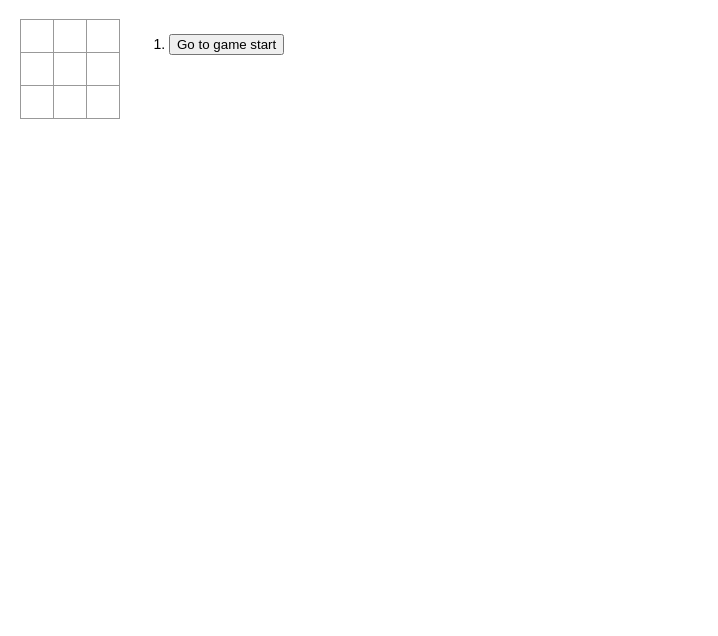
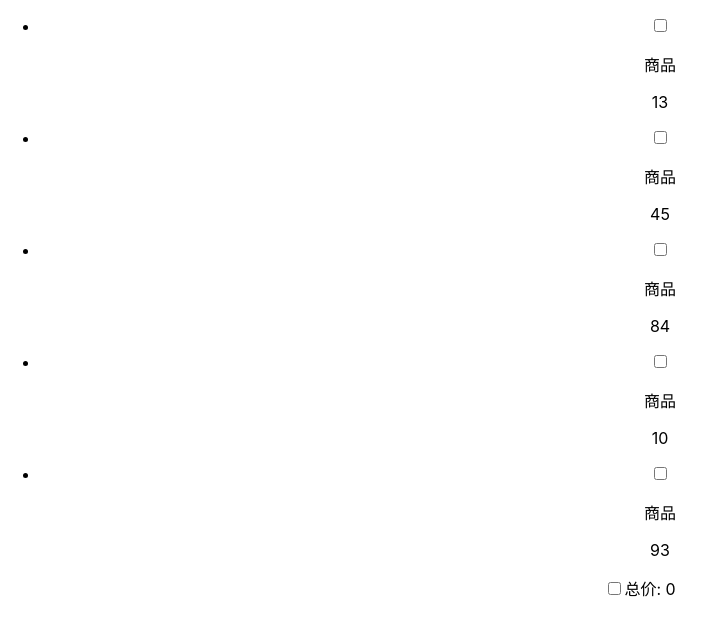
Before and after one commit to chen-huai-jian/chj_fullstack, a React (Create React App) app: page /#/ in a window 1280 px wide. Shown: the top 636 px of the page, without its empty margins (0-718 px from the left). Built offline with nearby package versions, Linux system fonts and the light colour scheme.

Commit message:
Add files via upload

```diff
--- a/src/App.js
+++ b/src/App.js
@@ -1,23 +1,12 @@
 import logo from './logo.svg';
 import './App.css';
+import Cart from './cart';
+
 
 function App() {
   return (
     <div className="App">
-      <header className="App-header">
-        <img src={logo} className="App-logo" alt="logo" />
-        <p>
-          Edit <code>src/App.js</code> and save to reload.
-        </p>
-        <a
-          className="App-link"
-          href="https://reactjs.org"
-          target="_blank"
-          rel="noopener noreferrer"
-        >
-          Learn React
-        </a>
-      </header>
+      <Cart />
     </div>
   );
 }
--- /dev/null
+++ b/src/cart/CartItem.js
@@ -0,0 +1,28 @@
+import React from 'react';
+
+const isEqual = (preProps, nextProps) => preProps.checked == nextProps.checked
+
+const CartItem = React.memo((props) => {
+  const { item, checked, onCheckedChangeRef } = props
+  console.log(onCheckedChangeRef);
+  const { id, name, price } = item;
+  const onWrapCheckedChange = (e, item) => {
+    onCheckedChangeRef.current(item, e.target.checked);
+  }
+
+  return (
+    <li key={id}>
+      <input type="checkbox" checked={checked}
+        onChange={e => onWrapCheckedChange(e, item)}
+      />
+      <p>
+      {name}
+      </p>
+      <p>
+       {price}
+      </p>
+    </li>
+  )
+}, isEqual)
+
+export default CartItem
--- /dev/null
+++ b/src/cart/data.js
@@ -0,0 +1,11 @@
+// 形成一个数组 ？ for js
+const cartData = Array(5)
+    .fill(undefined)
+    .map((e,index)=>(
+        {
+            id:index,
+            name:`商品`,
+            price:Math.round(Math.random()*100)
+        }
+    ))
+export default cartData
--- /dev/null
+++ b/src/cart/index.js
@@ -0,0 +1,66 @@
+import React, { useState, useEffect, useRef } from 'react';
+// react DOM 少  ref
+// 引入的过程中是会执行的
+import cartData from './data';
+import CartItem from './CartItem';
+
+const Cart = () => {
+  // 信真理
+  const [checkedMap, setCheckedMap] = useState({});
+  const onCheckedChangeRef = useRef(null);
+  // 创造了node 的ref
+  console.log(checkedMap, '++++++++');
+  const sumPrice = () => {
+    // useState
+    // 需求 选中的话才算总价，
+    // 切换选中的时候， 可以重新计算
+    // 选中， state
+    let sum = 0;
+    for (const item of cartData) {
+      if (checkedMap[item.id]) {
+        sum += item.price;
+      }
+    }
+    return sum;
+  };
+  const onCheckedAll = e => {
+    const { checked } = e.target;
+    const newCheckedMap = {};
+    cartData.map(item => {
+      newCheckedMap[item.id] = checked;
+    });
+    setCheckedMap(newCheckedMap);
+  };
+  useEffect(() => {
+    onCheckedChangeRef.current = onCheckedChange;
+  });
+
+  const onCheckedChange = (cartItem, checked) => {
+    console.log(cartItem, checked);
+    const { id } = cartItem;
+    const newCheckedMap = { ...checkedMap, [id]: checked };
+    setCheckedMap(newCheckedMap);
+  };
+  return (
+    <div>
+      <ul>
+        {cartData.map(item => {
+          const checked = checkedMap[item.id] || false;
+          return (
+            <CartItem
+              item={item}
+              checked={checked}
+              onCheckedChangeRef={onCheckedChangeRef}
+              key={item.id}
+            />
+          );
+        })}
+      </ul>
+      <p>
+        <input type="checkBox" name="" onChange={onCheckedAll} />
+        总价: {sumPrice()}
+      </p>
+    </div>
+  );
+};
+export default Cart;
--- a/src/index.css
+++ b/src/index.css
@@ -1,51 +1,13 @@
 body {
-    font: 14px "Century Gothic", Futura, sans-serif;
-    margin: 20px;
+  margin: 0;
+  font-family: -apple-system, BlinkMacSystemFont, 'Segoe UI', 'Roboto', 'Oxygen',
+    'Ubuntu', 'Cantarell', 'Fira Sans', 'Droid Sans', 'Helvetica Neue',
+    sans-serif;
+  -webkit-font-smoothing: antialiased;
+  -moz-osx-font-smoothing: grayscale;
 }
 
-ol,
-ul {
-    padding-left: 30px;
+code {
+  font-family: source-code-pro, Menlo, Monaco, Consolas, 'Courier New',
+    monospace;
 }
-
-.board-row:after {
-    clear: both;
-    content: "";
-    display: table;
-}
-
-.status {
-    margin-bottom: 10px;
-}
-
-.square {
-    background: #fff;
-    border: 1px solid #999;
-    float: left;
-    font-size: 24px;
-    font-weight: bold;
-    line-height: 34px;
-    height: 34px;
-    margin-right: -1px;
-    margin-top: -1px;
-    padding: 0;
-    text-align: center;
-    width: 34px;
-}
-
-.square:focus {
-    outline: none;
-}
-
-.kbd-navigation .square:focus {
-    background: #ddd;
-}
-
-.game {
-    display: flex;
-    flex-direction: row;
-}
-
-.game-info {
-    margin-left: 20px;
-}
--- a/src/index.js
+++ b/src/index.js
@@ -1,126 +1,15 @@
 import React from 'react';
 import ReactDOM from 'react-dom';
 import './index.css';
-// import App from './App';
+import App from './App';
 import reportWebVitals from './reportWebVitals';
 
-function Square(props) {
-  return (
-    <button className="square" onClick={props.onClick}>
-      {props.value}
-    </button>
-  );
-}
-
-class Board extends React.Component {
-  renderSquare(i) {
-    return (
-      <Square
-        value={this.props.squares[i]}
-        onClick={() => this.props.onClick(i)}
-      />
-    );
-  }
-  render() {
-    return (
-      <div>
-        <div className="board-row">
-          {this.renderSquare(0)}
-          {this.renderSquare(1)}
-          {this.renderSquare(2)}
-        </div>
-        <div className="board-row">
-          {this.renderSquare(3)}
-          {this.renderSquare(4)}
-          {this.renderSquare(5)}
-        </div>
-        <div className="board-row">
-          {this.renderSquare(6)}
-          {this.renderSquare(7)}
-          {this.renderSquare(8)}
-        </div>
-      </div>
-    );
-  }
-}
-
-class Game extends React.Component {
-  constructor(props) {
-    super(props);
-    this.state = {
-      history: [
-        //下棋历史
-        {
-          squares: Array(9).fill(null),
-        },
-      ],
-      stepNumber: 0, //当前第几步
-      xIsNext: true,
-    };
-  }
-
-  jumpTo(step) {
-    console.log(step);
-    this.setState({
-      stepNumber: step,
-      xIsNext: step % 2 === 0,
-    });
-  }
-
-  handleClick(i) {
-    console.log(i);
-    // 把当前的记录修改i null -> 1 2
-    // 新加一个下棋记录 history push
-    // current -> 新的值 history.length -1
-    const history = this.state.history.slice(0, this.state.stepNumber + 1);
-    const current = history[history.length - 1]; //上一步
-    const squares = current.squares.slice();
-    console.log(squares);
-    squares[i] = this.state.xIsNext ? 'X' : 'O';
-    this.setState({
-      history: history.concat([
-        {
-          squares: squares,
-        },
-      ]),
-      stepNumber: history.length,
-      xIsNext: !this.state.xIsNext,
-    });
-  }
-
-  render() {
-    const history = this.state.history;
-    // 当前的数据 MVVM 响应式 current 会自动变
-    const current = history[this.state.stepNumber];
-    console.log(current, '-------------');
-    const status = []; // JSX 数组 组件 Square
-    const moves = history.map((step, move) => {
-      const desc = move ? 'Go to move #' + move : 'Go to game start';
-
-      return (
-        <li key={move}>
-          <button onClick={() => this.jumpTo(move)}>{desc}</button>
-        </li>
-      );
-    });
-    return (
-      // 切整个页面
-      <div className="game">
-        <div className="game-board">
-          <Board squares={current.squares} onClick={i => this.handleClick(i)} />
-        </div>
-        <div className="game-info">
-          <div>{status}</div>
-          <ol>{moves}</ol>
-        </div>
-      </div>
-    );
-
-    // 细化组件
-  }
-}
-// 组件化思维
-ReactDOM.render(<Game />, document.getElementById('root'));
+ReactDOM.render(
+  <React.StrictMode>
+    <App />
+  </React.StrictMode>,
+  document.getElementById('root')
+);
 
 // If you want to start measuring performance in your app, pass a function
 // to log results (for example: reportWebVitals(console.log))
```
Also changed, not shown: package.json (+3 -8 lines), 2 other files (tests, documents, lock files or other folders).
